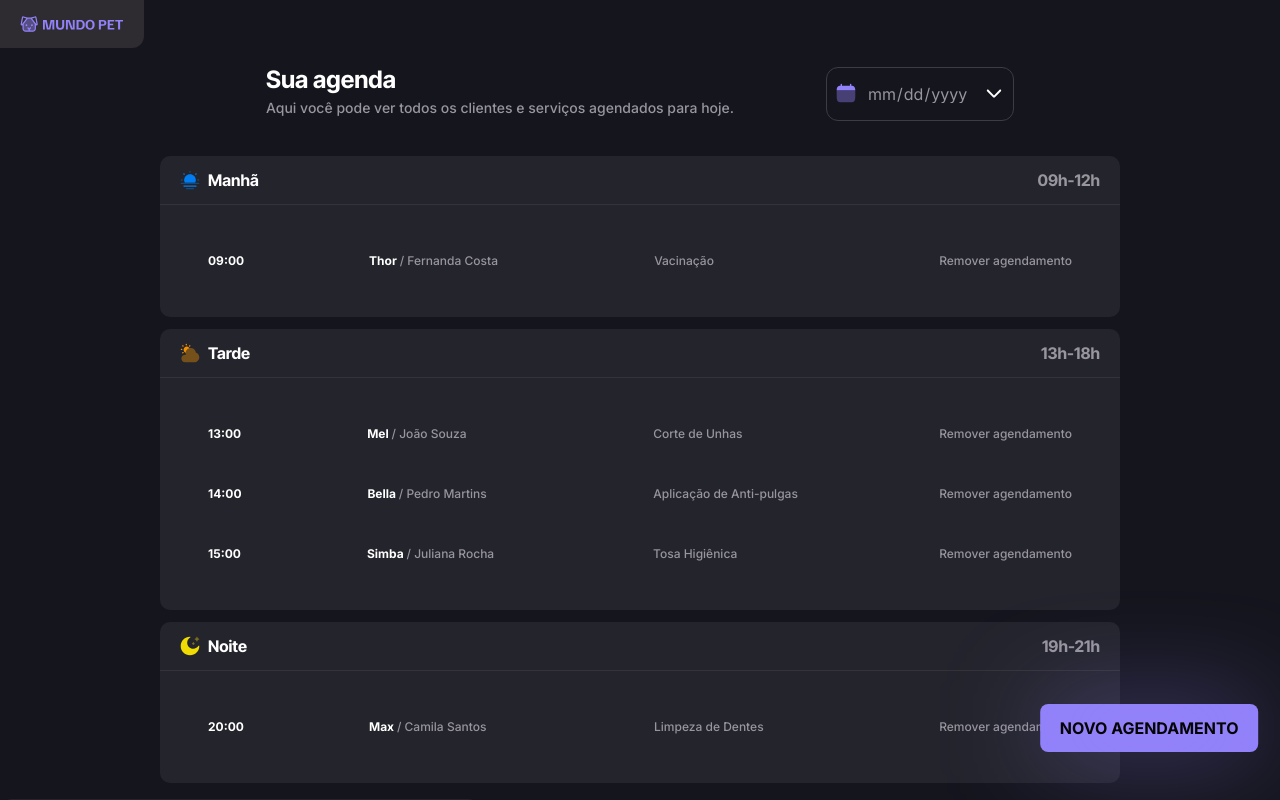
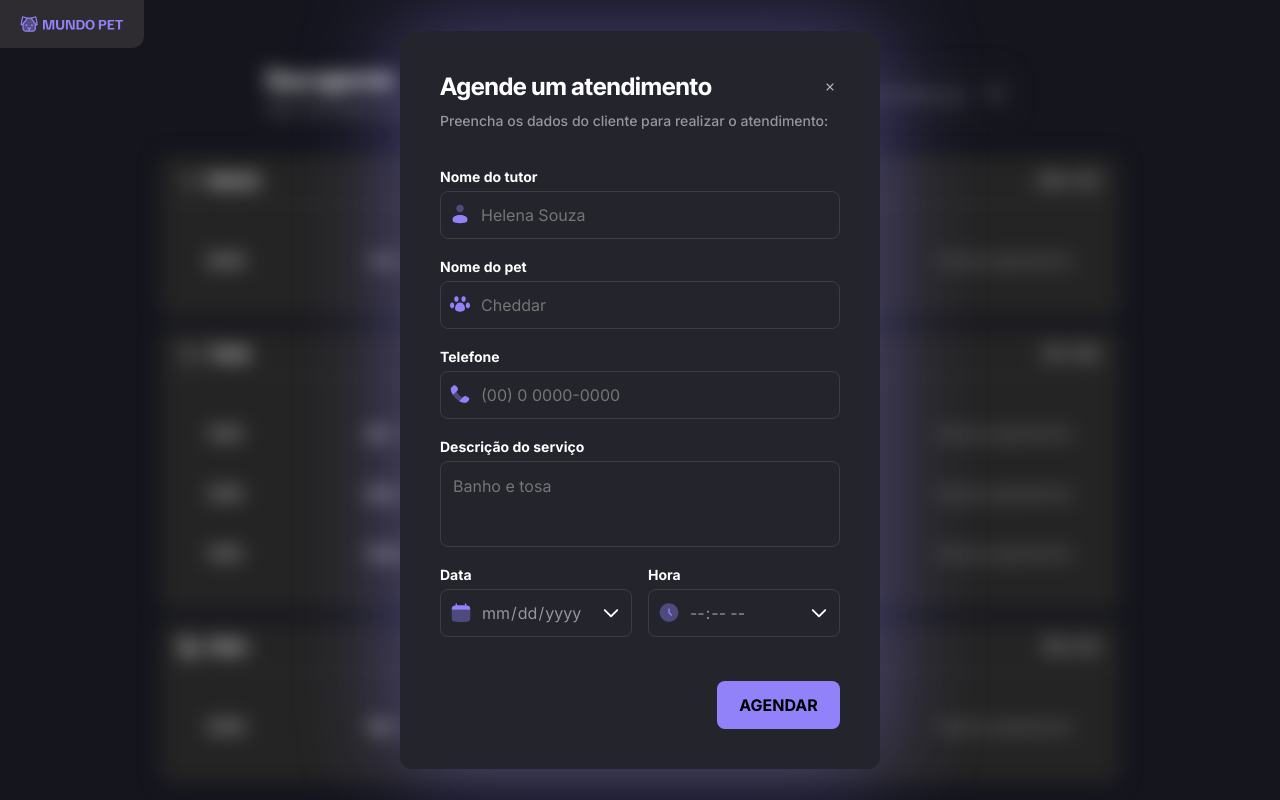
Before and after one commit to AyrtonYamashita/mundo-pet, a plain HTML site: page index.html in a window 1280 px wide. Both pictures are taken after a click on the element "NOVO AGENDAMENTO". Shown: the top 800 px of the page. Drawn offline with Linux system fonts and the light colour scheme.

Commit message:
Configurando exibição de formulário

```diff
--- a/index.html
+++ b/index.html
@@ -138,7 +138,21 @@
     <div class="form-popup">
       <form>
         <header>
-          <h1>Agende um atendimento</h1>
+          <h1>
+            Agende um atendimento
+            <svg
+              width="20"
+              height="20"
+              viewBox="0 0 20 20"
+              fill="none"
+              xmlns="http://www.w3.org/2000/svg"
+            >
+              <path
+                d="M10 10.8313L7.41386 13.424C7.2942 13.5427 7.15455 13.6021 6.99487 13.6021C6.83523 13.6021 6.69562 13.5427 6.57607 13.424C6.45732 13.3052 6.39795 13.1667 6.39795 13.0083C6.39795 12.85 6.45732 12.7115 6.57607 12.5927L9.16878 10L6.57607 7.43363C6.45732 7.31397 6.39795 7.17428 6.39795 7.01464C6.39795 6.855 6.45732 6.71539 6.57607 6.59585C6.69482 6.4771 6.83337 6.41772 6.9917 6.41772C7.15003 6.41772 7.28857 6.4771 7.40732 6.59585L10 9.18856L12.5664 6.59585C12.6729 6.4771 12.8093 6.41772 12.9755 6.41772C13.1418 6.41772 13.2847 6.4771 13.4042 6.59585C13.5229 6.7146 13.5823 6.85314 13.5823 7.01147C13.5823 7.16981 13.5229 7.30835 13.4042 7.4271L10.8115 10L13.4042 12.5862C13.5229 12.7059 13.5823 12.8455 13.5823 13.0052C13.5823 13.1648 13.5229 13.3044 13.4042 13.424C13.2854 13.5427 13.1469 13.6021 12.9886 13.6021C12.8302 13.6021 12.6917 13.5427 12.5729 13.424L10 10.8313Z"
+                fill="#bababa"
+              />
+            </svg>
+          </h1>
           <p>Preencha os dados do cliente para realizar o atendimento:</p>
         </header>
 
@@ -205,23 +219,31 @@
             <fieldset>
               <legend>Data</legend>
               <div class="input-inner">
-                <input type="date" placeholder="Banho e tosa" class="fielder-date" />
+                <input
+                  type="date"
+                  placeholder="Banho e tosa"
+                  class="fielder-date"
+                />
               </div>
             </fieldset>
 
             <fieldset>
               <legend>Hora</legend>
               <div class="input-inner">
-                <input type="time"  placeholder="Banho e tosa" class="fielder-date-hour" />
+                <input
+                  type="time"
+                  placeholder="Banho e tosa"
+                  class="fielder-date-hour"
+                />
               </div>
             </fieldset>
           </div>
         </div>
 
-        <button type="submit">
-          AGENDAR
-        </button>
+        <button type="submit">AGENDAR</button>
       </form>
     </div>
+
+    <script src="./scripts.js"></script>
   </body>
 </html>
--- /dev/null
+++ b/scripts.js
@@ -0,0 +1,24 @@
+const popup_form = document.querySelector(".form-popup");
+const close_form = document.querySelector("svg")
+
+document.querySelector(".new-schedule").addEventListener("click", () => {
+  popup_form.style.display = "block";
+  popup_form.style.opacity = 1;
+  popup_form.style.scale = 1;
+  popup_form.style.filter = "drop-shadow(0 0 50px #9282fa69)";
+
+  document.querySelector("main").style.filter = " grayscale(1) blur(10px)";
+  document.querySelector(".new-schedule").style.opacity = 0;
+})
+
+close_form.onclick = () => {
+  resetPage()
+}
+
+function resetPage() {
+  popup_form.style.opacity = 0;
+  popup_form.style.filter.remove;
+
+  document.querySelector("main").style.filter = "";
+  document.querySelector(".new-schedule").style.opacity = 1;
+}
--- a/src/styles/form.css
+++ b/src/styles/form.css
@@ -16,7 +16,14 @@ p {
 }
 
 form h1 {
+  display: flex;
+  align-items: center;
   font: var(--ft);
+
+  svg {
+    cursor: pointer;
+    margin-left: auto;
+  }
 }
 
 form p {
@@ -27,15 +34,15 @@ form p {
 form button {
   width: 7.68rem;
   height: 3rem;
-  border-radius: .5rem;
+  border-radius: 0.5rem;
   border: none;
   outline: none;
   background: var(--content-brand);
   font: var(--fl-l);
   margin-left: auto;
-  transition: .2s ease;
+  transition: 0.2s ease;
 
-  &:hover{
+  &:hover {
     background: var(--background-highlights);
   }
 }
@@ -47,10 +54,18 @@ fieldset {
 }
 
 .form-popup {
+  display: block;
+  opacity: 0;
   width: 30rem;
   padding: 2.5rem;
   background: var(--background-tertiary);
   border-radius: 0.75rem;
+  transition: 0.4s ease, filter 0.4s 0.1s ease;
+  position: fixed;
+  top: 50%;
+  left: 50%;
+  transform: translate(-50%, -50%);
+  z-index: 2;
 }
 
 .input-inner {
--- a/src/styles/main.css
+++ b/src/styles/main.css
@@ -1,9 +1,12 @@
 main {
+  position: relative;
   margin-inline: auto;
   width: 70rem;
   padding: 1rem 5rem;
   display: flex;
   flex-direction: column;
+  transition: .5s ease;
+
 
   .title-header {
     display: flex;
```
